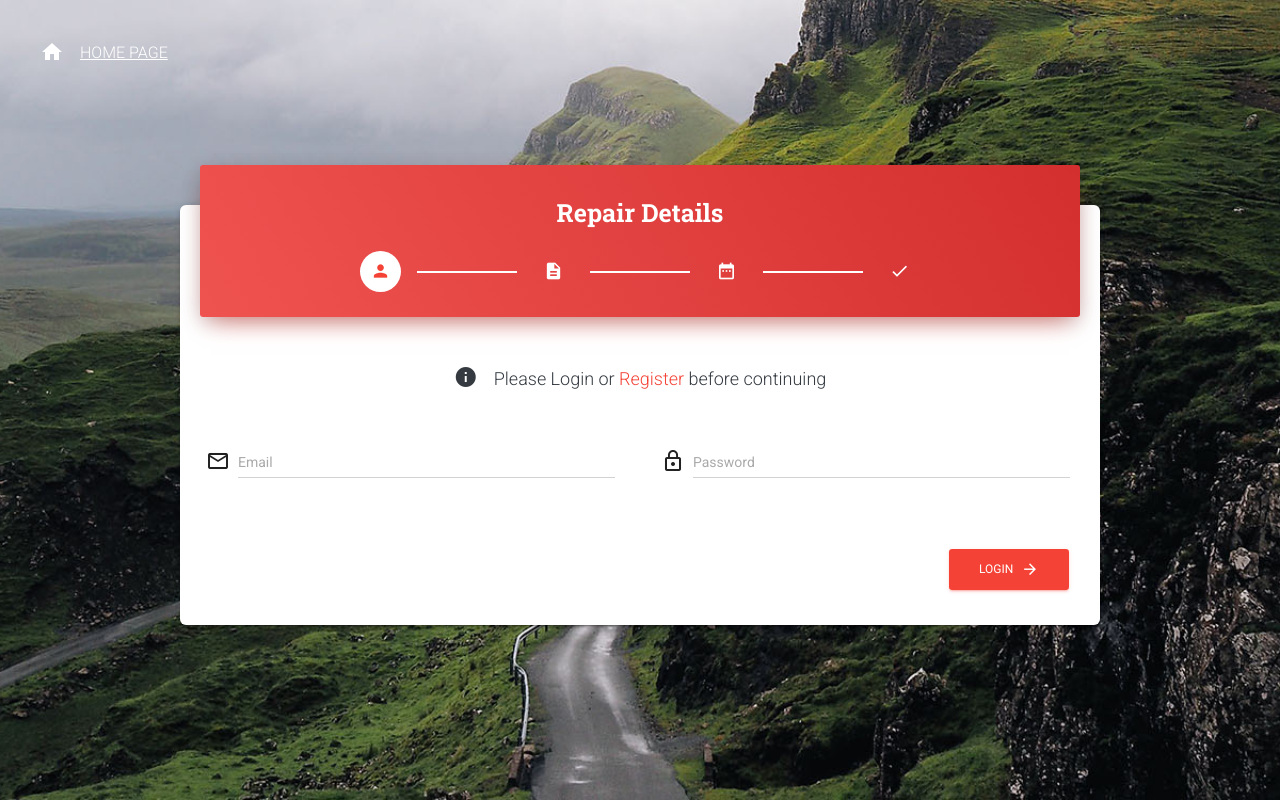
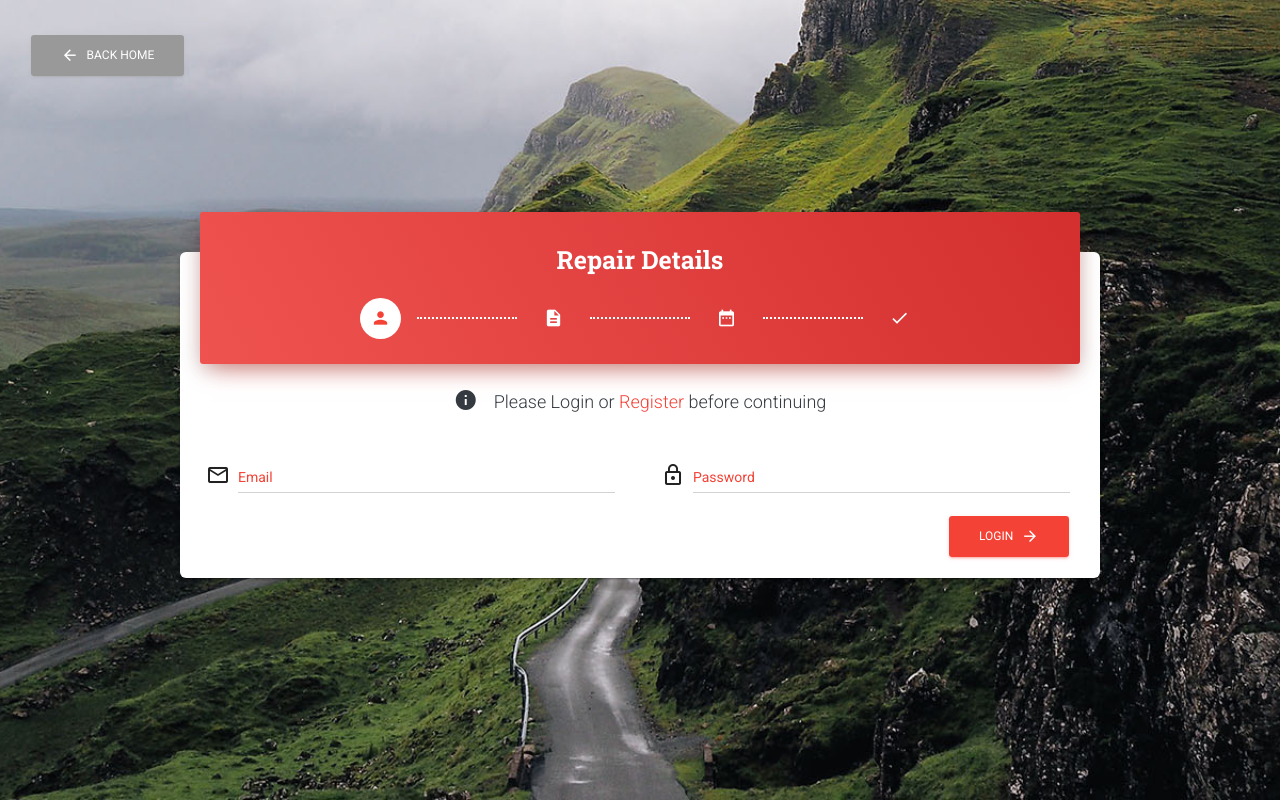
Before and after one commit to Mattymoo007/fixie-aalst, a PHP site: page /pages/repairform.html in a window 1280 px wide. Run offline with PHP 8.4, Linux system fonts and the light colour scheme; some libraries are stand-ins or nearby versions.

Commit message:
Register toggle in form

```diff
--- a/client/assets/css/main.min.css
+++ b/client/assets/css/main.min.css
@@ -1,2 +1,2 @@
-html{scroll-behavior:smooth}#Front-page .page-header .container .row .brand{color:rgba(255,255,255,0.5)}#Repair-form .page-header{padding:80px 0 50px 0;background-size:cover;background-position:top center}#Repair-form .page-header .home{z-index:1;position:absolute;color:white;top:40px;left:40px}#Repair-form .page-header .card-login .social-line{-webkit-box-pack:center;-ms-flex-pack:center;justify-content:center;-webkit-box-align:center;-ms-flex-align:center;align-items:center}#Repair-form .page-header .card-login .social-line a.active{background-color:#fff;border-radius:50%}#Repair-form .page-header .card-login .social-line a.active i{color:#f44336}#Repair-form .page-header .card-login .social-line .line{width:100px;height:2px;background-color:white}
+html{scroll-behavior:smooth}#Front-page .page-header .container .row .brand{color:rgba(255,255,255,0.5)}#Repair-form .page-header{padding:80px 0 50px 0;background-size:cover;background-position:top center}#Repair-form .page-header .home{z-index:1;position:absolute;color:white;top:30px;left:30px}#Repair-form .page-header .card-login .form{min-height:auto;-webkit-transition:all 0.3s ease-in-out;transition:all 0.3s ease-in-out}#Repair-form .page-header .card-login .social-line{-webkit-box-pack:center;-ms-flex-pack:center;justify-content:center;-webkit-box-align:center;-ms-flex-align:center;align-items:center}#Repair-form .page-header .card-login .social-line a.active{background-color:#fff;border-radius:50%}#Repair-form .page-header .card-login .social-line a.active i{color:#f44336}#Repair-form .page-header .card-login .social-line .line{width:100px;border-bottom:2px dotted white}#Repair-form .page-header .card-login .pages #login .register{display:none}#Repair-form .page-header .card-login .pages #login .register.show{display:-webkit-box;display:-ms-flexbox;display:flex}
 /*# sourceMappingURL=main.min.css.map */
--- a/client/assets/css/scss/main.scss
+++ b/client/assets/css/scss/main.scss
@@ -22,15 +22,21 @@ html {
     background-size: cover;
     background-position: top center;
 
+    // height: auto;
     .home {
       z-index: 1;
       position: absolute;
       color: white;
-      top:40px;
-      left:40px;
+      top: 30px;
+      left: 30px;
     }
 
     .card-login {
+      .form {
+        min-height: auto;
+        transition: all 0.3s ease-in-out;
+      }
+
       .social-line {
         justify-content: center;
         align-items: center;
@@ -48,8 +54,19 @@ html {
 
         .line {
           width: 100px;
-          height: 2px;
-          background-color: white;
+          border-bottom: 2px dotted white;
+        }
+      }
+
+      .pages {
+        #login {
+          .register {
+            display: none;
+
+            &.show {
+              display: flex;
+            }
+          }
         }
       }
     }
--- a/client/pages/repairform.html
+++ b/client/pages/repairform.html
@@ -23,7 +23,6 @@
 </head>
 
 <body id="Repair-form">
-
 	<!-- Navbar Fixie -->
 	<!-- <nav class="navbar navbar-expand-lg mb-0 bg-white">
 		<div class="container">
@@ -49,13 +48,15 @@
 
 	<!-- Background div -->
 	<div style="background-image: url('../assets/img/bg3.jpg');" class="page-header">
-		<a href="index.html" class="home"><i class="material-icons mr-3 mb-1">home</i><u>HOME PAGE</u></a>
+		<button class="home btn btn-outline-light "><a href="index.html" class="d-flex align-items-center text-white">
+				<i class="material-icons mr-2">arrow_back</i>BACK HOME
+			</a></button>
 		<div class="container">
 			<div class="row">
 				<div class="col-lg-10 col-md-6 ml-auto mr-auto">
 
 					<!-- Title and progress section -->
-					<div class="card card-login">
+					<div class="card card-login pb-3">
 						<form class="form" method="" action="">
 							<div class="card-header card-header-danger text-center">
 								<h3 class="card-title">Repair Details</h3>
@@ -81,90 +82,110 @@
 							</div>
 
 							<!-- Description form -->
-							<h4 class="description text-center text-dark mt-5 d-flex justify-content-center"><i
-									class="material-icons mr-3">info</i>Please Login or <a href="index.html" class="text-danger">
-									&nbsp;Register&nbsp; </a>
-								before
-								continuing</h4>
+							<h4 class="description text-center text-dark mt-4 d-flex justify-content-center">
+								<i class="material-icons mr-3">info</i>Please Login or
+								<a href="" class="text-danger">
+									&nbsp;Register&nbsp;
+								</a>
+								before continuing
+							</h4>
 							<div class="card-body pages">
 
 								<!-- STEP 1: LOGIN -->
 								<div class="page" id="login">
-									<!-- First row -->
-									<div class="row mt-4">
+
+									<div class="row mt-3">
 
 										<!-- Email -->
 										<div class="col-md-6 d-flex align-items-center">
 											<div class="icon mt-3 ml-3">
 												<i class="material-icons my-auto mr-2">mail_outline</i>
 											</div>
-											<div class="form-group w-100">
+											<div class="form-group w-100 has-danger">
 												<label for="exampleMessage" class="bmd-label-floating">Email</label>
-												<input type="password" class="form-control">
+												<input type="password" class="form-control" />
 											</div>
 										</div>
 
 										<!-- Password -->
-										<div class=" col-md-6 d-flex align-items-center">
+										<div class="col-md-6 d-flex align-items-center">
 											<div class="icon mt-3 ml-3">
 												<i class="material-icons my-auto mr-2">lock_outline</i>
 											</div>
-											<div class="form-group w-100">
+											<div class="form-group w-100 has-danger">
 												<label for="exampleMessage" class="bmd-label-floating">Password</label>
-												<input type="password" class="form-control has-danger">
+												<input type="password" class="form-control has-danger" />
 											</div>
 										</div>
 									</div>
 
-									<!-- Second row -->
-									<div class="row d-none">
+									<!-- REGISTER -->
 
-										<!-- What is the issue? -->
-										<div class="col-md-6 mt-3 d-flex align-items-center">
+									<div class="row register">
+
+										<!-- First name -->
+										<div class="col-md-6 d-flex align-items-center">
 											<div class="icon mt-3 ml-3">
-												<i class="material-icons my-auto mr-2">lock_outline</i>
+												<i class="material-icons my-auto mr-2">looks_one</i>
 											</div>
-											<select class="form-control selectpicker" data-style="btn btn-link" id="exampleFormControlSelect1"
-												value="What is the problem?">
-												<option value="" disabled selected hidden>What is the problem?</option>
-												<option>2</option>
-												<option>3</option>
-												<option>4</option>
-												<option>5</option>
-											</select>
+											<div class="form-group w-100 has-danger">
+												<label class="bmd-label-floating">First Name</label>
+												<input type="text" class="form-control" name="firstName" />
 											</div>
 										</div>
 
-									<!-- Third row -->
-									<div class="row d-none">
-
-										<!-- Description -->
-										<div class="col-md-12">
-											<div class="form-group d-flex">
-												<div class="input-group-prepend">
-													<span class="input-group-text">
-														<i class="material-icons mx-3">
-															subject
-														</i>
-													</span>
+										<!-- Last name -->
+										<div class="col-md-6 d-flex align-items-center">
+											<div class="icon mt-3 ml-3">
+												<i class="material-icons my-auto mr-2">looks_two</i>
 											</div>
-												<textarea class="form-control" id="exampleFormControlTextarea1" rows="5"
-													placeholder="Please write a short descrition of the problem..."></textarea>
-											</div>
+											<div class="form-group w-100 has-danger">
+												<label class="bmd-label-floating">Last Name</label>
+												<input type="text" class="form-control" name="lastName" />
 											</div>
 										</div>
 
-									<!-- Fourth row -->
-									<div class="row">
-
-										<!-- Button -->
-										<div class="col-md-12 mt-5">
-											<button class="btn btn-danger float-right">
-												Login<i class="material-icons ml-2">arrow_forward</i>
-											</button>
+										<!-- Street -->
+										<div class="col-md-6 d-flex align-items-center">
+											<div class="icon mt-3 ml-3">
+												<i class="material-icons my-auto mr-2">home</i>
+											</div>
+											<div class="form-group w-100 has-danger">
+												<label for="exampleMessage" class="bmd-label-floating">Street Name</label>
+												<input type="address" class="form-control" name="streetName" />
+											</div>
 										</div>
 
+										<!-- House number -->
+										<div class="col-md-3">
+											<div class="form-group has-danger">
+												<label for="exampleMessage" class="bmd-label-floating">House Number</label>
+												<input type="text" class="form-control" name="houseNumber" />
 											</div>
+										</div>
+
+										<!-- Postal code -->
+										<div class="col-md-3">
+											<div class="form-group has-danger">
+												<label for="exampleMessage" class="bmd-label-floating">Postal Code</label>
+												<input type="text" class="form-control" name="postCode" />
+											</div>
+										</div>
+
+										<!-- Mobile -->
+										<div class="col-md-6 d-flex align-items-center">
+											<div class="icon mt-3 ml-3">
+												<i class="material-icons my-auto mr-2">phone</i>
+											</div>
+											<div class="form-group has-danger w-100">
+												<label for="exampleMessage" class="bmd-label-floating">Mobile Number</label>
+												<input type="phone" class="form-control" name="mobile" />
+											</div>
+										</div>
+
+
+									</div>
+
 								</div>
 
 								<!-- STEP 2: ISSUE -->
@@ -176,6 +197,16 @@
 								<!-- STEP 4: CHECKOUT -->
 								<div class="page" id="checkout"></div>
 
+								<div class="row">
+
+									<!-- Buttons -->
+									<div class="col-md-12 d-flex align-items-center justify-content-end">
+										<button class="btn btn-danger">
+											Login<i class="material-icons ml-2">arrow_forward</i>
+										</button>
+									</div>
+								</div>
+
 							</div>
 						</form>
 					</div>
@@ -183,7 +214,6 @@
 			</div>
 		</div>
 	</div>
-
 
 	<!-- Footer -->
 	<!-- <footer class="footer">
@@ -221,8 +251,6 @@
 			</div>
 		</div>
 	</footer> -->
-
-
 
 	<!-- *********** -->
 	<!-- JANA's CODE -->
@@ -300,7 +328,6 @@
 	<script src="../assets/js/selectIssues.js"></script>
 
 	<!-- //////////////////////////////////////////////////////// -->
-
 </body>
 
 </html>
```
Also changed, not shown: client/assets/js/repairform.js (+59 -51 lines), client/pages/index.html (+13 -7 lines), 1 other file. Lines whose indentation alone changed are shown as unchanged.
